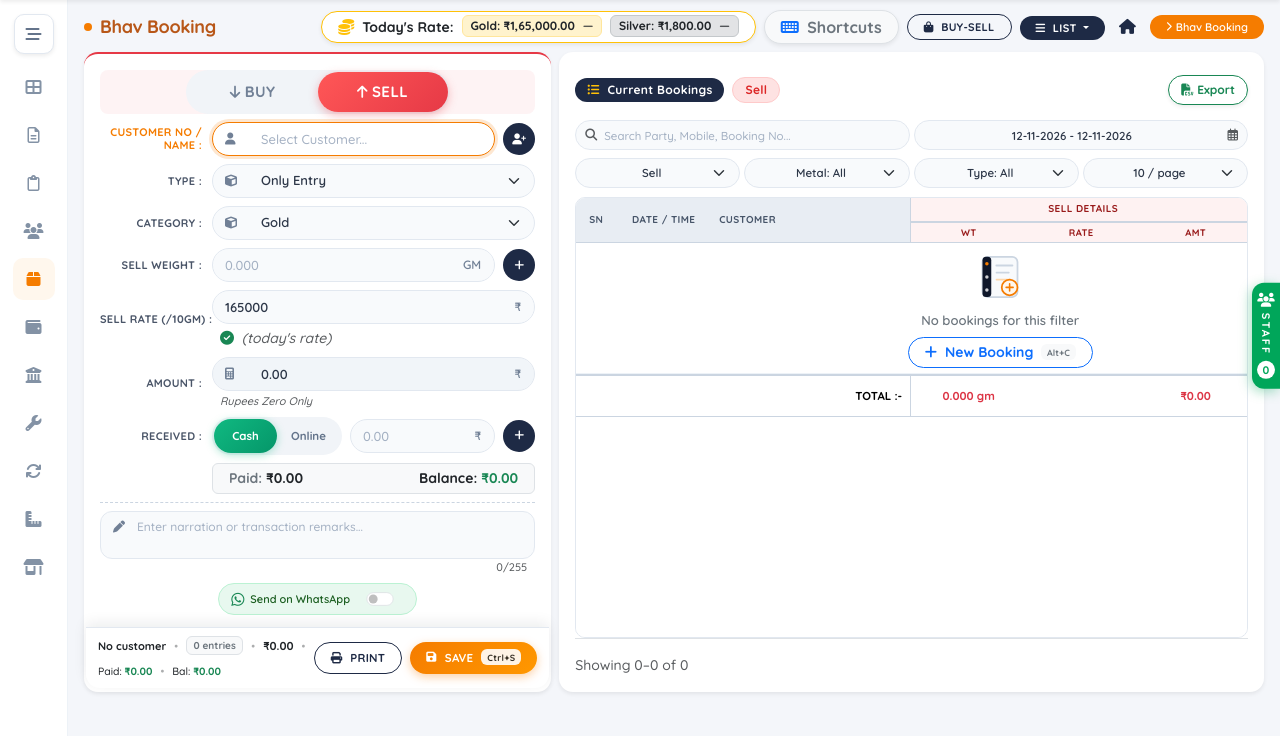
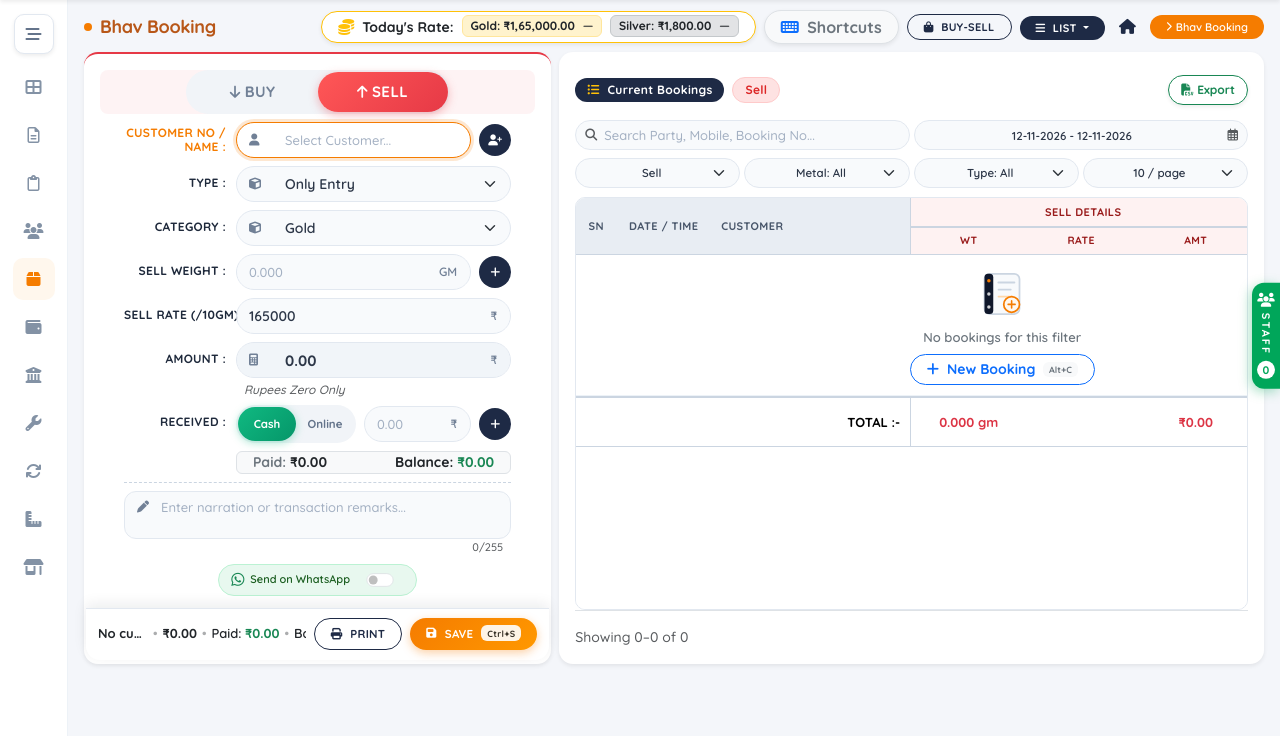
Before and after one commit to harshitkhapriye/laravel_bhav-booking, a Laravel app: page /buy-sell/bhav-booking in a window 1280 px wide. Shown: the part 64-800 px from the top of the page. Run offline with Laravel 10, Linux system fonts and the light colour scheme; data comes from the database, SQL or seed files in the repository; data that the repository does not hold is empty.

Commit message:
UI: remove today's rate hint, fix label alignment, one-line summary bar

```diff
--- a/public/css/style.css
+++ b/public/css/style.css
@@ -670,12 +671,39 @@ textarea::placeholder,
 }
 
 /* --------------------------------------------------------------------------
+   Bhav Booking Form Content Container (Narrower & Centered)
+   -------------------------------------------------------------------------- */
+.bhav-form-container {
+    max-width: 560px;
+    margin-left: auto;
+    margin-right: auto;
+    width: 100%;
+    padding-left: 16px;
+    padding-right: 16px;
+    box-sizing: border-box;
+}
+
+@media (min-width: 576px) {
+    .bhav-form-container {
+        padding-left: 20px;
+        padding-right: 20px;
+    }
+}
+
+@media (min-width: 1200px) {
+    .bhav-form-container {
+        padding-left: 24px;
+        padding-right: 24px;
+    }
+}
+
+/* --------------------------------------------------------------------------
    Form Controls & Active Field Highlight
    -------------------------------------------------------------------------- */
 .form-label-label {
-    font-size: 11px;
-    font-weight: 700;
-    color: #4a5568;
+    font-size: 12px;
+    font-weight: 700;
+    color: #1e293b;
     letter-spacing: 0.3px;
     margin-bottom: 0;
     transition: color 0.2s ease;
@@ -688,6 +716,7 @@ textarea::placeholder,
 
 .form-row-group {
     margin-bottom: 8px;
+    align-items: flex-start !important;
 }
 
 /* Fixed narrow label column (~120px) on sm and above */
@@ -707,11 +737,19 @@ textarea::placeholder,
         text-align: right;
         white-space: nowrap;
         padding-right: 6px;
+        padding-top: 9px;
+        line-height: 1.25;
     }
 
     .form-label-col.label-wrap-allowed {
         white-space: normal;
         line-height: 1.15;
+        padding-top: 4px;
+    }
+
+    #labelEntries,
+    #labelPaymentEntries {
+        padding-top: 6px !important;
     }
 
     .col-12.form-input-col,
@@ -890,11 +928,36 @@ textarea::placeholder,
     background-color: #f8fafc;
     border: 1px solid var(--border-light);
     border-radius: 50px;
-    height: 34px;
-    font-size: 13px;
+    height: 36px;
+    font-size: 14px;
     font-weight: 600;
     color: var(--text-dark);
     padding: 4px 12px;
+}
+
+#bhavBookingForm select.form-select.form-input-pill {
+    font-size: 14px;
+    font-weight: 600;
+    color: var(--text-dark);
+    height: 36px;
+}
+
+#inputAmount {
+    font-size: 15px !important;
+    font-weight: 700 !important;
+}
+
+.amount-in-words {
+    font-size: 12px !important;
+    font-weight: 500 !important;
+}
+
+#paymentSummaryBox,
+#paymentSummaryBox span,
+#paymentSummaryPaid,
+#paymentSummaryBalance {
+    font-size: 14px !important;
+    font-weight: 700 !important;
 }
 
 /* Active field orange border + soft glow for all inputs/selects in form and modal */
@@ -1132,8 +1195,8 @@ textarea::placeholder,
 .bhav-table td {
     white-space: nowrap !important;
     vertical-align: middle !important;
-    padding: 5px 8px !important;
-    line-height: 1.25 !important;
+    padding: 10px 10px !important;
+    line-height: 1.3 !important;
     border-top: none !important;
     border-bottom: 1px solid #edf2f7 !important;
 }
@@ -1142,20 +1205,20 @@ textarea::placeholder,
 .bhav-table thead th {
     background-color: var(--table-header-bg, #e8edf3);
     color: #475569;
-    font-size: 10px !important;
+    font-size: 11px !important;
     font-weight: 700 !important;
     text-transform: uppercase !important;
     letter-spacing: 0.4px;
-    padding: 5px 8px !important;
+    padding: 7px 10px !important;
     border-bottom: 1.5px solid #cbd5e1 !important;
     vertical-align: middle !important;
 }
 
 .bhav-table thead tr.header-row-sub th {
-    font-size: 9.5px !important;
+    font-size: 10.5px !important;
     font-weight: 700 !important;
     text-transform: uppercase !important;
-    padding: 4px 6px !important;
+    padding: 6px 10px !important;
     letter-spacing: 0.3px;
     border-top: 1px solid #cbd5e1 !important;
     border-bottom: 1.5px solid #cbd5e1 !important;
@@ -1313,8 +1376,9 @@ textarea::placeholder,
 }
 
 .bhav-table tfoot tr.table-total-row td {
-    padding: 6px 8px !important;
-    font-size: 11.5px !important;
+    padding: 8px 10px !important;
+    font-size: 13px !important;
+    font-weight: 700 !important;
     border-top: 2px solid #cbd5e1 !important;
     border-bottom: 1px solid #cbd5e1 !important;
     background-color: #ffffff !important;
@@ -2647,8 +2715,8 @@ textarea::placeholder,
     user-select: none;
     box-sizing: border-box;
     height: 38px;
-    width: 130px;
-    min-width: 130px;
+    width: 120px;
+    min-width: 120px;
 }
 
 .payment-mode-toggle-pill {
@@ -2656,7 +2724,7 @@ textarea::placeholder,
     top: 2px;
     bottom: 2px;
     left: 2px;
-    width: 63px;
+    width: 58px;
     border-radius: 50px;
     transition:
         transform 250ms ease,
@@ -2683,7 +2751,7 @@ textarea::placeholder,
 .payment-mode-toggle-btn {
     border: none;
     background: transparent !important;
-    padding: 4px 6px;
+    padding: 4px 4px;
     font-size: 11.5px;
     font-weight: 700;
     border-radius: 50px;
@@ -2692,8 +2760,8 @@ textarea::placeholder,
     position: relative;
     z-index: 2;
     flex: 1 1 0;
-    width: 63px;
-    min-width: 63px;
+    width: 58px;
+    min-width: 58px;
     text-align: center;
     transition: color 250ms ease;
     box-shadow: none !important;
@@ -2915,3 +2983,104 @@ textarea::placeholder,
     margin-left: auto;
     margin-right: auto;
 }
+
+/* --------------------------------------------------------------------------
+   Bhav Booking Row & Number Text Hierarchy
+   -------------------------------------------------------------------------- */
+.sticky-summary-info {
+    font-size: 13px !important;
+    font-weight: 600 !important;
+    display: flex !important;
+    align-items: center !important;
+    flex-wrap: nowrap !important;
+    white-space: nowrap !important;
+    min-width: 0 !important;
+    gap: 5px !important;
+    overflow: hidden !important;
+}
+
+.sticky-summary-info span {
+    font-size: 13px;
+}
+
+.sticky-summary-info #stickyCustomerName {
+    max-width: 120px !important;
+    min-width: 50px !important;
+    flex-shrink: 1 !important;
+    overflow: hidden !important;
+    text-overflow: ellipsis !important;
+    white-space: nowrap !important;
+    font-size: 13px !important;
+    font-weight: 700 !important;
+}
+
+.sticky-summary-info #stickyGrandAmount,
+.sticky-summary-info #stickyPaidAmount,
+.sticky-summary-info #stickyBalanceAmount,
+.sticky-summary-info #stickyGoldWeight,
+.sticky-summary-info #stickySilverWeight {
+    font-size: 13px !important;
+    font-weight: 700 !important;
+}
+
+.sticky-summary-info #stickyEntriesCount {
+    font-size: 11.5px !important;
+    font-weight: 600 !important;
+}
+
+.sticky-entries-chip {
+    display: inline-flex;
+    align-items: center;
+    gap: 5px;
+}
+
+@media (max-width: 1599.98px) {
+    #stickyEntriesChip,
+    .sticky-entries-chip {
+        display: none !important;
+    }
+}
+
+.bhav-table tbody td.bhav-col-buy-wt,
+.bhav-table tbody td.bhav-col-buy-rate,
+.bhav-table tbody td.bhav-col-buy-amt,
+.bhav-table tbody td.bhav-col-sell-wt,
+.bhav-table tbody td.bhav-col-sell-rate,
+.bhav-table tbody td.bhav-col-sell-amt,
+.bhav-table tbody td.bhav-col-given-received,
+.old-bhav-table tbody td:nth-child(5),
+.old-bhav-table tbody td:nth-child(6),
+.old-bhav-table tbody td:nth-child(7),
+.old-bhav-table tbody td:nth-child(8) {
+    font-size: 13px !important;
+    font-weight: 700 !important;
+}
+
+.bhav-table .unit-text,
+.old-bhav-table .unit-text {
+    font-size: 10.5px !important;
+    font-weight: 500 !important;
+}
+
+.given-amt-line,
+.received-amt-line {
+    font-size: 13px !important;
+    font-weight: 700 !important;
+}
+
+.customer-name-text {
+    font-size: 13.5px !important;
+    font-weight: 700 !important;
+}
+
+.customer-id-text {
+    font-size: 11.5px !important;
+    font-weight: 600 !important;
+    color: #64748b !important;
+}
+
+#totalGiven,
+#totalReceived {
+    font-size: 13px !important;
+    font-weight: 700 !important;
+}
--- a/public/js/bhav-common.js
+++ b/public/js/bhav-common.js
@@ -259,8 +259,8 @@ function formatBookingDateTime(dateString) {
 
     return (
         `<div class="booking-datetime-cell cursor-help" data-booked-at="${escapeHtml(dateString)}" title="${escapeHtml(fullDateTime)}" data-bs-toggle="tooltip" data-bs-placement="top" data-bs-title="${escapeHtml(fullDateTime)}">` +
-        `<div class="${topClass}" style="font-size: 11px; line-height: 1.2;">${escapeHtml(topText)}</div>` +
-        `<div class="text-muted text-nowrap" style="font-size: 10px; line-height: 1.2;">${pad2(hours)}:${minutes} ${ampm}</div>` +
+        `<div class="${topClass} booking-date-line" style="font-size: 12px; font-weight: 600; line-height: 1.25;">${escapeHtml(topText)}</div>` +
+        `<div class="text-muted text-nowrap booking-time-line" style="font-size: 11px; font-weight: 500; line-height: 1.25;">${pad2(hours)}:${minutes} ${ampm}</div>` +
         `</div>`
     );
 }
--- a/resources/views/buy-sell/bhav-booking.blade.php
+++ b/resources/views/buy-sell/bhav-booking.blade.php
@@ -115,8 +115,11 @@
                         <input type="hidden" name="customer_id" id="hiddenCustomerId" value="">
                         <input type="hidden" name="amount" id="hiddenAmount" value="0.00">
 
-                        <!-- CUSTOMER NO / NAME -->
-                        <div class="row mb-2 align-items-center form-row-group">
+                        <!-- Form Rows Container (Limits width to ~560px, centered inside card with side padding) -->
+                        <div class="bhav-form-container">
+
+                            <!-- CUSTOMER NO / NAME -->
+                        <div class="row mb-2 align-items-start form-row-group">
                             <label class="col-12 form-label-col form-label-label label-wrap-allowed" for="customerSearchInput">
                                 CUSTOMER NO /<br class="d-none d-sm-inline"> NAME :
                             </label>
@@ -152,7 +155,7 @@
                         </div>
 
                         <!-- TYPE -->
-                        <div class="row mb-2 align-items-center form-row-group">
+                        <div class="row mb-2 align-items-start form-row-group">
                             <label class="col-12 form-label-col form-label-label" for="typeSelect">
                                 TYPE :
                             </label>
@@ -168,7 +171,7 @@
                         </div>
 
                         <!-- CATEGORY -->
-                        <div class="row mb-2 align-items-center form-row-group">
+                        <div class="row mb-2 align-items-start form-row-group">
                             <label class="col-12 form-label-col form-label-label" for="categorySelect">
                                 CATEGORY :
                             </label>
@@ -184,7 +187,7 @@
                         </div>
 
                         <!-- WEIGHT (Dynamic Label) -->
-                        <div class="row mb-2 align-items-center form-row-group">
+                        <div class="row mb-2 align-items-start form-row-group">
                             <label class="col-12 form-label-col form-label-label" id="labelWeight" for="inputWeight">
                                 SELL WEIGHT :
                             </label>
@@ -203,7 +206,7 @@
                         </div>
 
                         <!-- RATE (Dynamic Label: Quoted per 10 Grams) -->
-                        <div class="row mb-2 align-items-center form-row-group">
+                        <div class="row mb-2 align-items-start form-row-group">
                             <label class="col-12 form-label-col form-label-label" id="labelRate" for="inputRate">
                                 SELL RATE {{ rate_unit_label() }} :
                             </label>
@@ -212,30 +215,27 @@
                                     <input type="text" inputmode="decimal" class="form-control form-input-pill pe-5" id="inputRate" value="165000">
                                     <span class="field-suffix">₹</span>
                                 </div>
-                                <span class="small text-muted ps-2 fst-italic d-inline-block mt-1" id="rateTodayHint" style="display: none;">
-                                    <i class="fa-solid fa-circle-check text-success me-1"></i> (today's rate)
-                                </span>
                                 <div id="rateError" class="field-error-text text-danger small mt-1 ps-2" style="display: none;"></div>
                             </div>
                         </div>
 
                         <!-- AMOUNT -->
-                        <div class="row mb-2 align-items-center form-row-group">
+                        <div class="row mb-2 align-items-start form-row-group">
                             <label class="col-12 form-label-col form-label-label" for="inputAmount">
                                 AMOUNT :
                             </label>
                             <div class="col-12 form-input-col">
                                 <div class="input-with-icon input-with-suffix">
                                     <i class="fa-solid fa-calculator field-icon"></i>
-                                    <input type="text" class="form-control form-input-pill ps-5 pe-5 bg-light-readonly" id="inputAmount" value="0.00" readonly>
+                                    <input type="text" class="form-control form-input-pill ps-5 pe-5 bg-light-readonly fw-bold" id="inputAmount" value="0.00" readonly style="font-size: 15px; font-weight: 700;">
                                     <span class="field-suffix">₹</span>
                                 </div>
-                                <div class="amount-in-words text-muted fst-italic mt-1 ps-2 small" id="amountInWords" style="font-size: 11px; line-height: 1.25;">Rupees Zero Only</div>
+                                <div class="amount-in-words text-muted fst-italic mt-1 ps-2 small" id="amountInWords" style="font-size: 12px; font-weight: 500; line-height: 1.25;">Rupees Zero Only</div>
                             </div>
                         </div>
 
                         <!-- ENTRIES MINI-TABLE (Multi-weight rows) -->
-                        <div class="row mb-2 form-row-group" id="entriesRowWrapper" style="display: none;">
+                        <div class="row mb-2 align-items-start form-row-group" id="entriesRowWrapper" style="display: none;">
                             <label class="col-12 form-label-col form-label-label pt-1" id="labelEntries">
                                 ENTRIES (<span id="entriesCountBadge">0</span>) :
                             </label>
@@ -275,7 +275,7 @@
                                                     <td colspan="2" class="text-start ps-2 text-muted">TOTAL AMOUNT</td>
                                                     <td class="text-end text-muted small" id="entriesTotalWeight">-</td>
                                                     <td></td>
-                                                    <td class="text-end text-success fs-6" id="entriesTotalAmount">₹0.00</td>
+                                                    <td class="text-end text-success fw-bold" id="entriesTotalAmount" style="font-size: 13px; font-weight: 700;">₹0.00</td>
                                                     <td></td>
                                                 </tr>
                                             </tfoot>
@@ -287,12 +287,12 @@
                         </div>
 
                         <!-- PAYMENT (Dynamic Label: SELL -> RECEIVED :, BUY -> GIVEN :) -->
-                        <div class="row mb-2 align-items-center form-row-group" id="paymentRowGroup">
+                        <div class="row mb-2 align-items-start form-row-group" id="paymentRowGroup">
                             <label class="col-12 form-label-col form-label-label" id="labelPayment" for="inputPaymentAmount">
                                 RECEIVED :
                             </label>
                             <div class="col-12 form-input-col">
-                                <div class="d-flex align-items-center gap-2 flex-wrap flex-sm-nowrap" style="min-width: 0; width: 100%;">
+                                <div class="d-flex align-items-center gap-1.5 gap-sm-2 flex-nowrap" style="min-width: 0; width: 100%;">
                                     <!-- Payment Mode Toggle (Cash / Online) -->
                                     <div class="payment-mode-toggle-container mode-cash flex-shrink-0" id="paymentModeToggle" data-mode="CASH">
                                         <div class="payment-mode-toggle-pill" id="paymentModeTogglePill"></div>
@@ -302,7 +302,7 @@
 
                                     <!-- Online Method (Shown only when Online is selected) -->
                                     <div id="paymentOnlineFields" class="d-none align-items-center flex-shrink-0">
-                                        <select class="form-select form-input-pill py-1 px-2 small" id="paymentOnlineMethod" style="width: auto; min-width: 82px; font-size: 11.5px; height: 38px;">
+                                        <select class="form-select form-input-pill py-1 px-2 small" id="paymentOnlineMethod" style="width: auto; min-width: 72px; font-size: 11.5px; height: 38px;">
                                             <option value="UPI" selected>UPI</option>
                                             <option value="BANK">Bank</option>
                                             <option value="CARD">Card</option>
@@ -312,7 +312,7 @@
 
                                     <!-- Payment Amount Input (Takes remaining width) -->
                                     <div class="input-with-suffix flex-grow-1" style="min-width: 0;">
-                                        <input type="text" inputmode="decimal" class="form-control form-input-pill pe-5" id="inputPaymentAmount" placeholder="0.00" style="min-width: 0;">
+                                        <input type="text" inputmode="decimal" class="form-control form-input-pill pe-4" id="inputPaymentAmount" placeholder="0.00" style="min-width: 0;">
                                         <span class="field-suffix">₹</span>
                                     </div>
 
@@ -326,7 +326,7 @@
                         </div>
 
                         <!-- PAYMENT ENTRIES MINI-TABLE -->
-                        <div class="row mb-2 form-row-group" id="paymentEntriesRowWrapper" style="display: none;">
+                        <div class="row mb-2 align-items-start form-row-group" id="paymentEntriesRowWrapper" style="display: none;">
                             <label class="col-12 form-label-col form-label-label pt-1" id="labelPaymentEntries">
                                 PAYMENTS (<span id="paymentEntriesCountBadge">0</span>) :
                             </label>
@@ -354,12 +354,12 @@
                         <!-- SUMMARY LINE: Paid: ₹x | Balance: ₹y -->
                         <div class="row mb-2 form-row-group" id="paymentSummaryRow">
                             <div class="col-12 form-offset-col">
-                                <div class="d-flex align-items-center justify-content-between px-3 py-1 rounded bg-light border small fw-bold" id="paymentSummaryBox">
-                                    <span class="text-secondary">
-                                        Paid: <span id="paymentSummaryPaid" class="text-dark">₹0.00</span>
+                                <div class="d-flex align-items-center justify-content-between px-3 py-1.5 rounded bg-light border fw-bold" id="paymentSummaryBox" style="font-size: 14px; font-weight: 700;">
+                                    <span class="text-secondary" style="font-size: 14px; font-weight: 700;">
+                                        Paid: <span id="paymentSummaryPaid" class="text-dark" style="font-size: 14px; font-weight: 700;">₹0.00</span>
                                     </span>
-                                    <span>
-                                        Balance: <span id="paymentSummaryBalance" class="text-success">₹0.00</span>
+                                    <span style="font-size: 14px; font-weight: 700;">
+                                        Balance: <span id="paymentSummaryBalance" class="text-success" style="font-size: 14px; font-weight: 700;">₹0.00</span>
                                     </span>
                                 </div>
                             </div>
@@ -388,21 +388,26 @@
                             </div>
                         </div>
 
+                        </div>
+                        <!-- /.bhav-form-container -->
+
                         <!-- Sticky Summary Bar -->
                         <div class="bhav-sticky-summary-bar d-flex align-items-center justify-content-between gap-2" id="bhavStickySummaryBar">
-                            <div class="sticky-summary-info d-flex align-items-center gap-1 gap-md-2 flex-wrap" style="min-width: 0; font-size: 11px;">
-                                <span class="fw-bold text-dark text-truncate" id="stickyCustomerName" style="max-width: 110px;" title="No customer">No customer</span>
+                            <div class="sticky-summary-info d-flex align-items-center flex-nowrap" style="min-width: 0; font-size: 13px; font-weight: 600; gap: 5px;">
+                                <span class="fw-bold text-dark text-truncate" id="stickyCustomerName" style="max-width: 120px; font-size: 13px; font-weight: 700;" title="No customer">No customer</span>
+                                <span class="text-muted opacity-50" id="stickyCustomerDot">•</span>
+                                <span class="sticky-entries-chip align-items-center gap-1" id="stickyEntriesChip">
+                                    <span class="badge bg-light text-secondary border px-1.5 py-0.5" id="stickyEntriesCount" style="font-size: 11.5px; font-weight: 600;">0 entries</span>
+                                    <span class="text-muted opacity-50">•</span>
+                                </span>
+                                <span id="stickyGoldWeight" class="fw-bold text-nowrap" style="color: #92400e; font-size: 13px; font-weight: 700; display: none;"></span>
+                                <span id="stickySilverWeight" class="fw-bold text-nowrap" style="color: #475569; font-size: 13px; font-weight: 700; display: none;"></span>
+                                <span class="text-muted opacity-50" id="stickyMetalDot" style="display: none;">•</span>
+                                <span class="fw-bold text-dark text-nowrap" id="stickyGrandAmount" style="font-size: 13px; font-weight: 700;">₹0.00</span>
+                                <span class="text-muted opacity-50 d-none d-sm-inline">•</span>
+                                <span class="text-nowrap d-none d-sm-inline" style="font-size: 13px; font-weight: 600;">Paid: <span id="stickyPaidAmount" class="fw-bold text-success" style="font-size: 13px; font-weight: 700;">₹0.00</span></span>
                                 <span class="text-muted opacity-50">•</span>
-                                <span class="badge bg-light text-secondary border px-1.5 py-0.5" id="stickyEntriesCount" style="font-size: 10px;">0 entries</span>
-                                <span class="text-muted opacity-50">•</span>
-                                <span id="stickyGoldWeight" class="fw-semibold text-nowrap" style="color: #92400e; font-size: 10.5px; display: none;"></span>
-                                <span id="stickySilverWeight" class="fw-semibold text-nowrap" style="color: #475569; font-size: 10.5px; display: none;"></span>
-                                <span class="text-muted opacity-50" id="stickyMetalDot" style="display: none;">•</span>
-                                <span class="fw-bold text-dark text-nowrap" id="stickyGrandAmount" style="font-size: 11.5px;">₹0.00</span>
-                                <span class="text-muted opacity-50 d-none d-sm-inline">•</span>
-                                <span class="text-nowrap d-none d-sm-inline" style="font-size: 10.5px;">Paid: <span id="stickyPaidAmount" class="fw-bold text-success">₹0.00</span></span>
-                                <span class="text-muted opacity-50">•</span>
-                                <span class="text-nowrap" style="font-size: 10.5px;">Bal: <span id="stickyBalanceAmount" class="fw-bold text-success">₹0.00</span></span>
+                                <span class="text-nowrap" style="font-size: 13px; font-weight: 600;">Bal: <span id="stickyBalanceAmount" class="fw-bold text-success" style="font-size: 13px; font-weight: 700;">₹0.00</span></span>
                             </div>
 
                             <div class="sticky-summary-actions d-flex align-items-center gap-1 gap-sm-2 flex-shrink-0">
```
Also changed, not shown: other parts of public/css/style.css (+41 -35 lines), public/js/bhav-booking-old.js (+9 -7 lines), public/js/bhav-booking.js, 1 other file.
